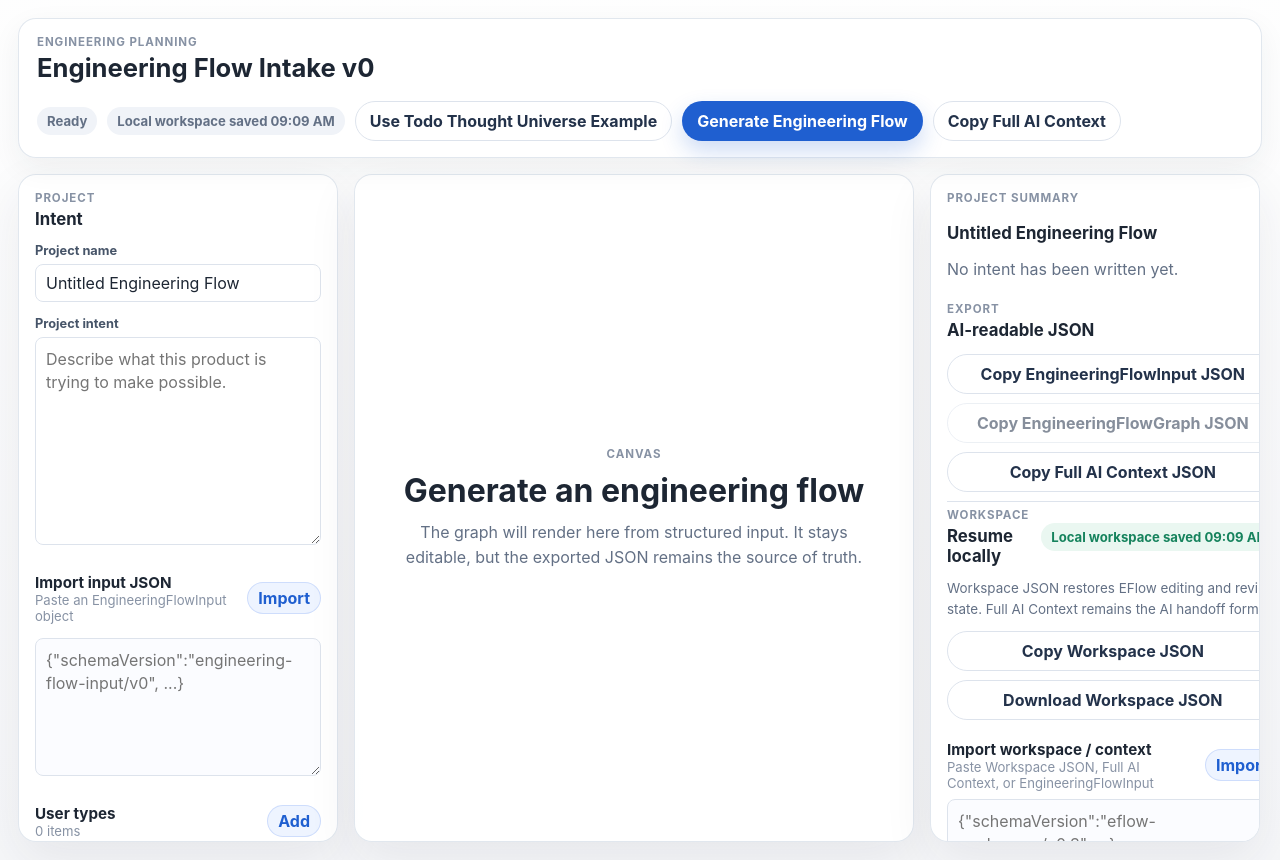
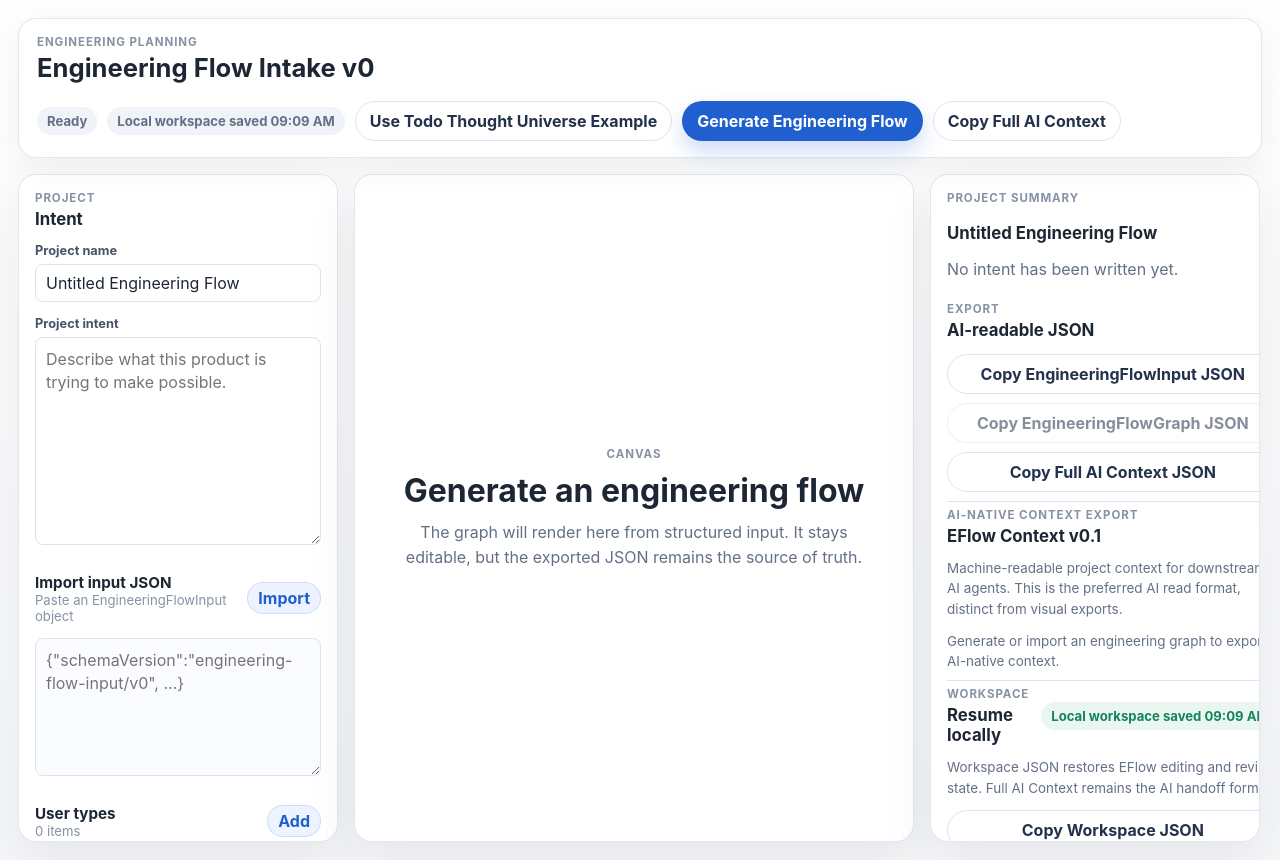
Before and after one commit to sean0900108489-cpu/EFlow, a React (Vite) app: page / in a window 1280 px wide. Built offline with nearby package versions, Linux system fonts and the light colour scheme.

Commit message:
Add AI-native context export UI

```diff
--- /dev/null
+++ b/src/components/export/EFlowContextExportPanel.tsx
@@ -0,0 +1,118 @@
+import { useMemo, useState } from "react";
+import { buildEFlowContextExport } from "../../lib/buildEflowContextExport";
+import type { EngineeringFlowGraph, EngineeringFlowInput } from "../../types/engineeringFlow";
+import { CopyJsonButton } from "./CopyJsonButton";
+
+type EFlowContextExportPanelProps = {
+  input: EngineeringFlowInput;
+  graph: EngineeringFlowGraph | null;
+};
+
+export function EFlowContextExportPanel({ input, graph }: EFlowContextExportPanelProps) {
+  const [message, setMessage] = useState("");
+  const contextExport = useMemo(
+    () =>
+      graph
+        ? buildEFlowContextExport({
+            engineeringFlowInput: input,
+            engineeringFlowGraph: graph,
+          })
+        : null,
+    [graph, input],
+  );
+
+  const nodeCount = contextExport?.graph.nodes.length ?? 0;
+  const edgeCount = contextExport?.graph.edges.length ?? 0;
+  const blockingQuestionCount = contextExport?.blockingQuestions.length ?? 0;
+  const completedNodeCount =
+    contextExport?.progressSummary.nodesByLifecycle.completed.length ?? 0;
+  const acceptedCommandSchema =
+    contextExport?.commandInterface.acceptedSchemaVersions.join(", ") ?? "eflow-command/v0.1";
+
+  function downloadContextJson() {
+    if (!contextExport) return;
+
+    const json = JSON.stringify(contextExport, null, 2);
+    const blob = new Blob([json], { type: "application/json" });
+    const url = URL.createObjectURL(blob);
+    const anchor = document.createElement("a");
+    anchor.href = url;
+    anchor.download = makeContextFilename(input.projectName || graph?.title || input.id);
+    document.body.append(anchor);
+    anchor.click();
+    anchor.remove();
+    URL.revokeObjectURL(url);
+    setMessage("AI-native context JSON downloaded.");
+    window.setTimeout(() => setMessage(""), 1800);
+  }
+
+  return (
+    <section className="eflow-context-panel">
+      <div className="panel-heading">
+        <div>
+          <p className="eyebrow">AI-Native Context Export</p>
+          <h2>EFlow Context v0.1</h2>
+        </div>
+      </div>
+      <p className="workspace-helper">
+        Machine-readable project context for downstream AI agents. This is the preferred AI read
+        format, distinct from visual exports.
+      </p>
+
+      {contextExport ? (
+        <>
+          <div className="summary-grid context-summary-grid">
+            <span>
+              <strong>{contextExport.schemaVersion}</strong>
+              schema
+            </span>
+            <span>
+              <strong>{contextExport.project.name}</strong>
+              project
+            </span>
+            <span>
+              <strong>{nodeCount}</strong>
+              nodes
+            </span>
+            <span>
+              <strong>{edgeCount}</strong>
+              edges
+            </span>
+            <span>
+              <strong>{blockingQuestionCount}</strong>
+              blocking questions
+            </span>
+            <span>
+              <strong>{completedNodeCount}</strong>
+              completed nodes
+            </span>
+          </div>
+          <p className="context-command-schema">
+            Accepted command schema: <strong>{acceptedCommandSchema}</strong>
+          </p>
+          <div className="export-actions">
+            <CopyJsonButton label="Copy AI Context JSON" value={contextExport} />
+            <button className="button button-secondary" type="button" onClick={downloadContextJson}>
+              Download AI Context JSON
+            </button>
+          </div>
+          {message ? <p className="import-message import-success">{message}</p> : null}
+        </>
+      ) : (
+        <p className="context-empty-note">
+          Generate or import an engineering graph to export AI-native context.
+        </p>
+      )}
+    </section>
+  );
+}
+
+function makeContextFilename(projectName: string): string {
+  const safeName = projectName
+    .toLowerCase()
+    .replace(/[^a-z0-9]+/g, "-")
+    .replace(/^-+|-+$/g, "")
+    .slice(0, 72);
+
+  return `eflow-context-${safeName || "project"}.json`;
+}
--- a/src/components/export/JsonExportPanel.tsx
+++ b/src/components/export/JsonExportPanel.tsx
@@ -7,6 +7,7 @@ import type {
 import { buildFullAIContext } from "../../lib/exportContext";
 import { buildWorkspaceDocument } from "../../lib/workspacePersistence";
 import { CopyJsonButton } from "./CopyJsonButton";
+import { EFlowContextExportPanel } from "./EFlowContextExportPanel";
 import { WorkspacePersistencePanel } from "./WorkspacePersistencePanel";
 
 type JsonExportPanelProps = {
@@ -68,6 +69,7 @@ export function JsonExportPanel({
           <CopyJsonButton label="Copy Full AI Context JSON" value={fullContext} />
         </div>
       </section>
+      <EFlowContextExportPanel input={input} graph={graph} />
       {workspaceHandlers ? (
         <WorkspacePersistencePanel
           workspace={workspace}
--- a/src/styles/components.css
+++ b/src/styles/components.css
@@ -531,6 +531,29 @@
   border-top: 1px solid var(--line);
 }
 
+.eflow-context-panel {
+  display: grid;
+  gap: 12px;
+  padding-top: 6px;
+  border-top: 1px solid var(--line);
+}
+
+.context-summary-grid strong {
+  overflow-wrap: anywhere;
+}
+
+.context-command-schema,
+.context-empty-note {
+  color: var(--muted);
+  font-size: 0.84rem;
+  line-height: 1.5;
+}
+
+.context-command-schema strong {
+  color: var(--text);
+  overflow-wrap: anywhere;
+}
+
 .workspace-helper {
   color: var(--muted);
   font-size: 0.84rem;
```
Also changed, not shown: 1 other file (tests, documents, lock files or other folders).
